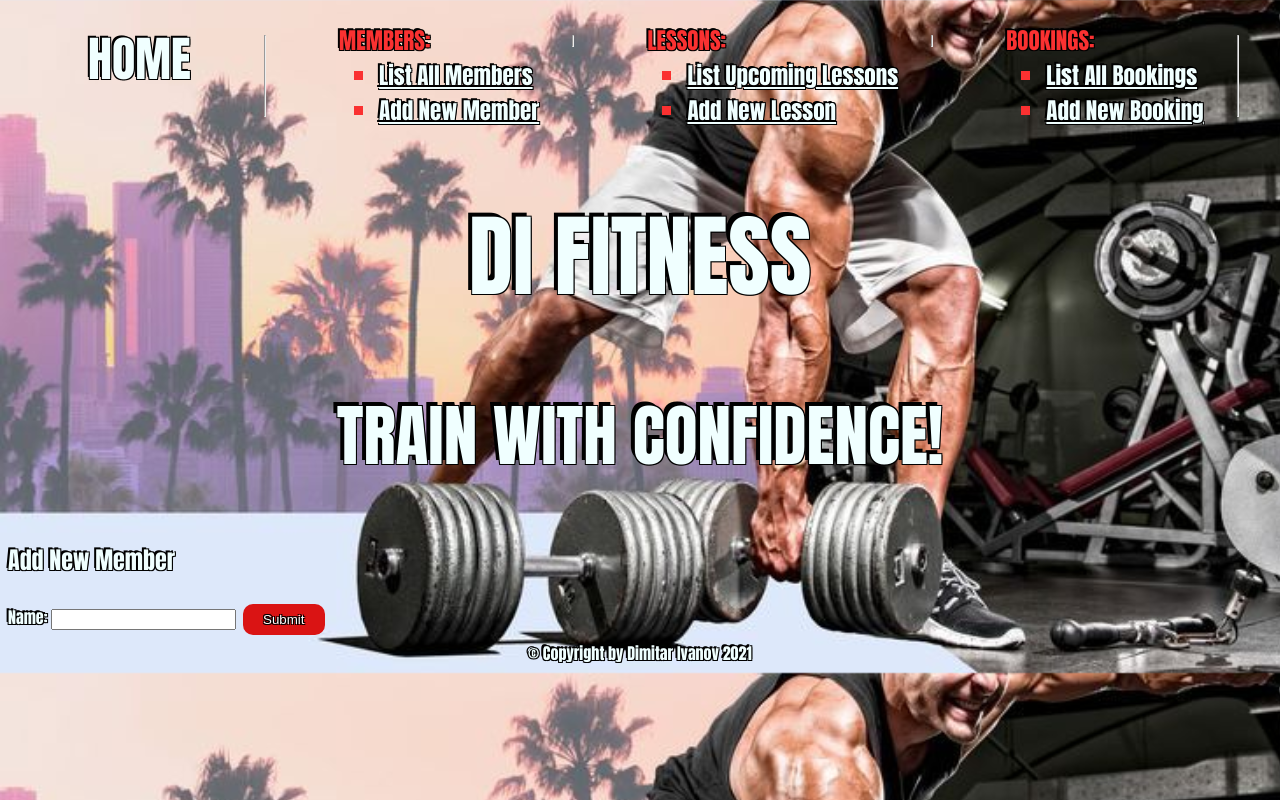
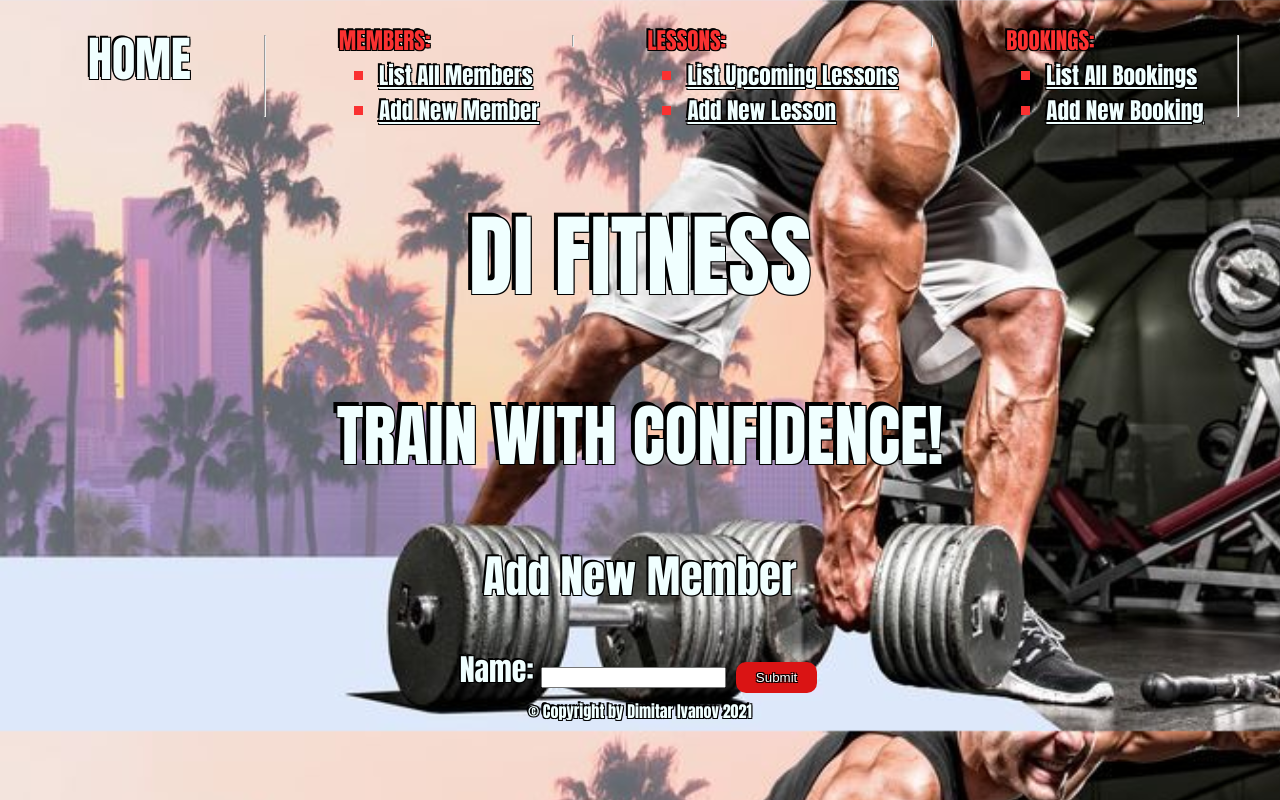
Before and after one commit to mitkousa/Gym_Project_W4, a Flask app: page /members/new in a window 1280 px wide. Run offline with Flask 2, Linux system fonts and the light colour scheme.

Commit message:
new member centered and made larger

```diff
--- a/static/style.css
+++ b/static/style.css
@@ -133,7 +133,6 @@ a {
 .new_booking {
     text-align: center;
     font-size: 30px;
-
 }
 
 .new_lesson {
@@ -141,3 +140,8 @@ a {
     font-size: 30px;
     text-shadow: -2px -2px 0 rgb(228, 5, 5), 1px -1px 0 #000, -1px 1px 0 #000, 1px 1px 0 #000;
 }
+
+.new_member {
+    text-align: center;
+    font-size: 30px;
+}
--- a/templates/members/new.html
+++ b/templates/members/new.html
@@ -1,14 +1,16 @@
 {% extends "base.html" %}
 {% block content %}
 
+<div class="new_member">
 <h2>Add New Member</h2>
 
-<form action="/members" method="POST">
+  <form action="/members" method="POST">
     <div>
         <label for="name">Name:</label>
         <input type="text" id="name" name="name">
         <input type="submit">
     </div>
-</form>
+  </form>
+</div>
 
 {% endblock %}
```
